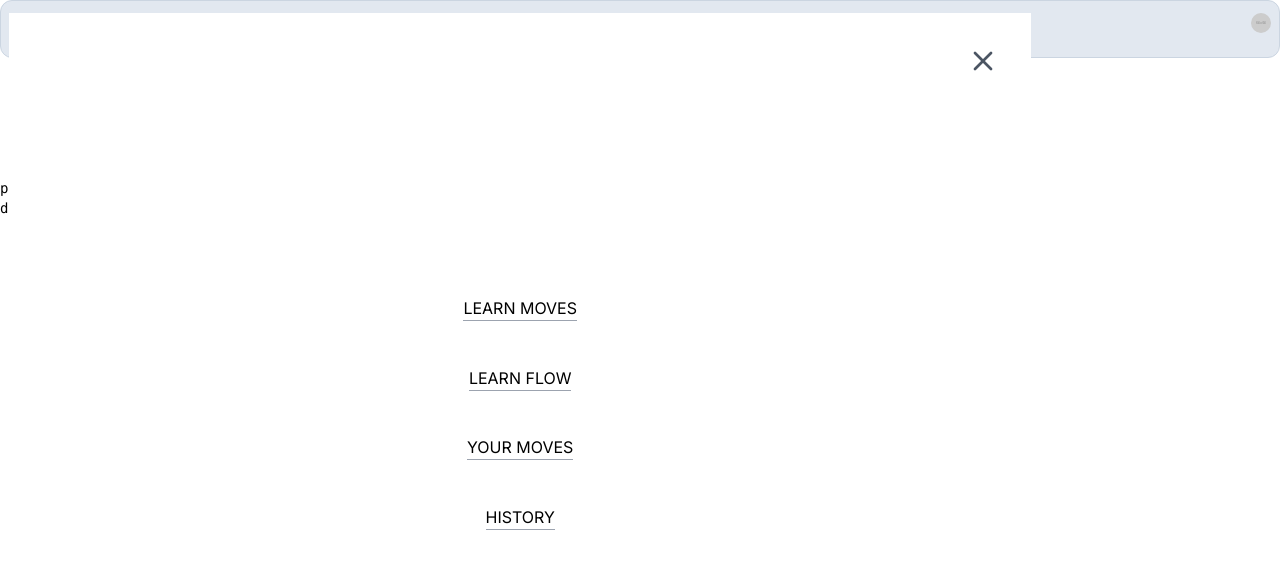
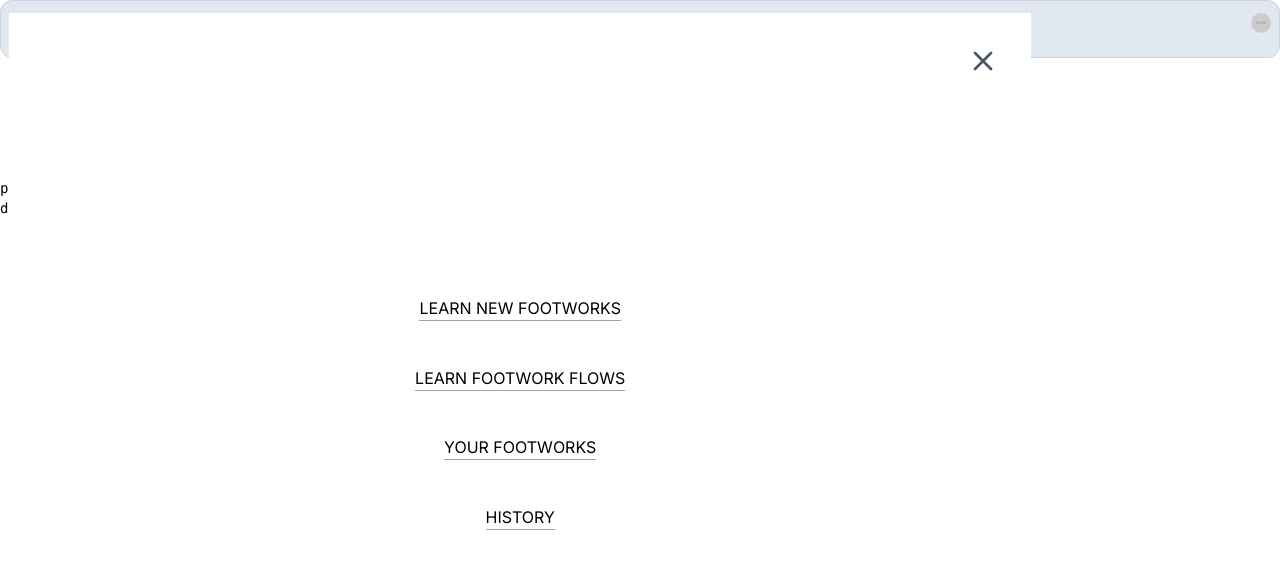
Before and after one commit to volaix/breakdancedb, a Next.js app: page / in a window 1280 px wide. Both pictures are taken after a click on the element 19 px from the left and 22 px from the top of the page. Shown: the top 562 px of the page. Built offline with nearby package versions, Linux system fonts and the light colour scheme.

Commit message:
reduced scope

```diff
--- a/src/app/_components/Header.tsx
+++ b/src/app/_components/Header.tsx
@@ -62,7 +62,7 @@ export default function RenderHeader() {
                 </div>
                 <ul className="flex	min-h-[250px] flex-col items-center justify-between text-black">
                   <li className="my-2 border-b border-gray-400 uppercase">
-                    <a href="/learnmoves">Learn Moves</a>
+                    <a href="/learnmoves">Learn New Footworks</a>
                   </li>
                   {inDevelopment || (
                     <li className="my-2 border-b border-gray-400 uppercase">
@@ -70,7 +70,7 @@ export default function RenderHeader() {
                     </li>
                   )}
                   <li className="my-2 border-b border-gray-400 uppercase">
-                    <a href="/">Learn Flow</a>
+                    <a href="/">Learn Footwork Flows</a>
                   </li>
                   {inDevelopment || (
                     <li className="my-2 border-b border-gray-400 uppercase">
@@ -78,7 +78,7 @@ export default function RenderHeader() {
                     </li>
                   )}
                   <li className="my-2 border-b border-gray-400 uppercase">
-                    <a href="/yourmoves">Your Moves</a>
+                    <a href="/yourmoves">Your Footworks</a>
                   </li>
                   {inDevelopment || (
                     <li className="my-2 border-b border-gray-400 uppercase">
--- a/src/app/yourmoves/page.tsx
+++ b/src/app/yourmoves/page.tsx
@@ -63,7 +63,7 @@ const YourMoves = () => {
         <div className="container mx-auto px-5 py-24">
           <div className="mb-6 flex w-full flex-col text-center">
             <h1 className="title-font mb-4 text-2xl font-medium text-gray-900 sm:text-3xl dark:text-white">
-              Your Moves
+              Your Footworks
             </h1>
             <p className="mx-auto text-base leading-relaxed lg:w-2/3 dark:text-gray-400">
               Add and view everything here. One per line.
```
